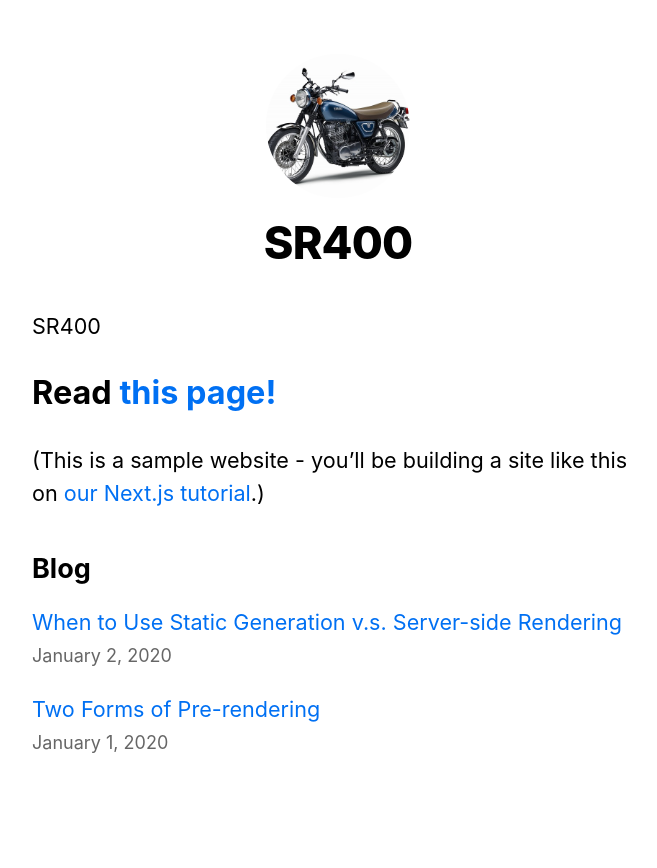
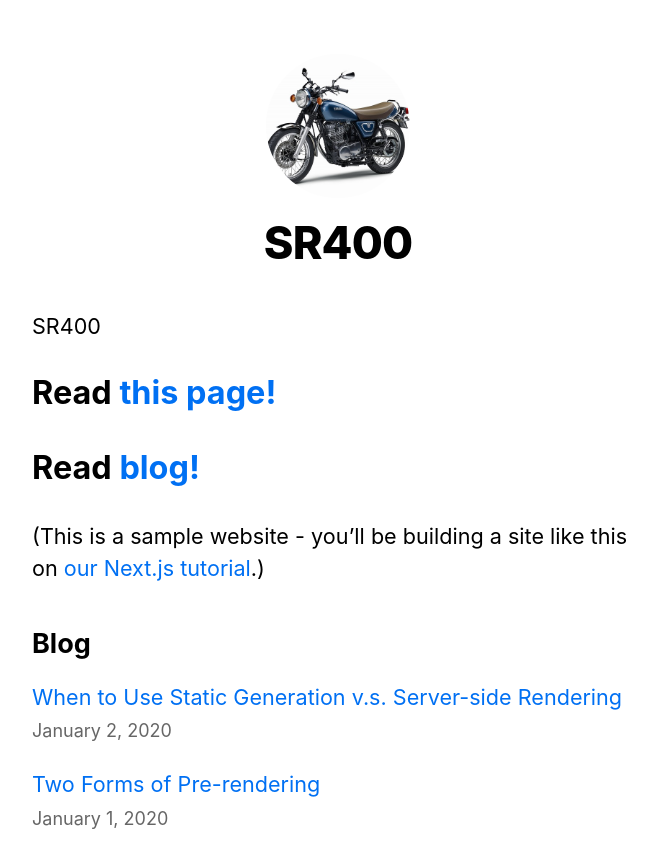
Before and after one commit to kanta13jp1/nextjs-blog, a Next.js app: page / in a window 1280 px wide. Shown: the top 868 px of the page, without its empty margins (302-959 px from the left). Built offline with nearby package versions, Linux system fonts and the light colour scheme.

Commit message:
blog Link

```diff
--- a/pages/index.js
+++ b/pages/index.js
@@ -28,6 +28,12 @@
             <a>this page!</a>
           </Link>
         </h1>
+        <h1 className="title">
+          Read{' '}
+          <Link href="/blog">
+            <a>blog!</a>
+          </Link>
+        </h1>
         <p>
           (This is a sample website - you’ll be building a site like this on{' '}
           <a href="https://nextjs.org/learn">our Next.js tutorial</a>.)
```
